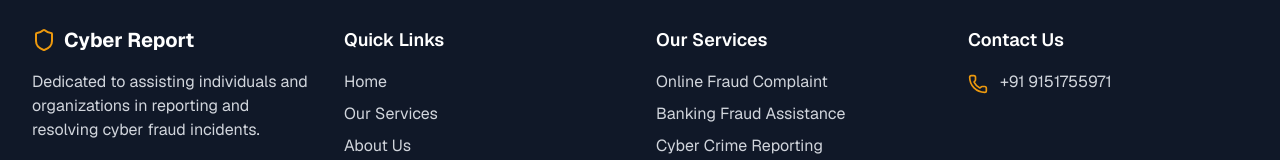
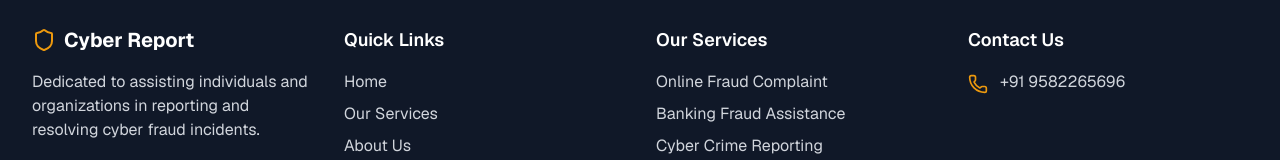
Before and after one commit to myproject8655/cyber-report, a Next.js app: page /about in a window 1280 px wide. Shown: the part 3669-3829 px from the top of the page. Built offline with nearby package versions, Linux system fonts and the light colour scheme.

Commit message:
Update index.ts

```diff
--- a/src/data/index.ts
+++ b/src/data/index.ts
@@ -1,4 +1,4 @@
 export const data = {
   siteName: "Cyber Report",
-  contactPhone: "+91 9151755971",
+  contactPhone: "+91 9582265696",
 };
```
